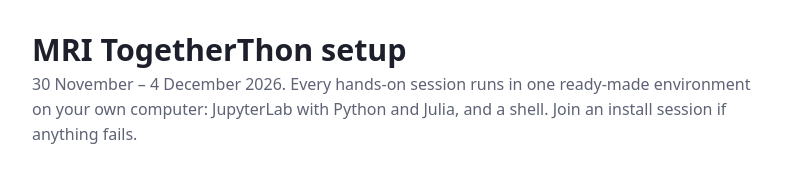
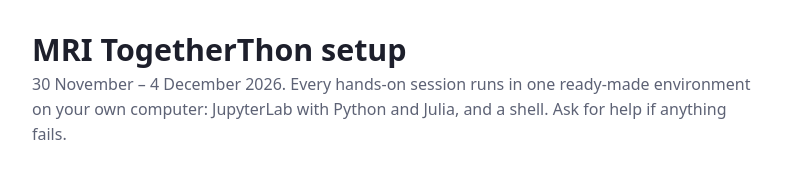
Before and after one commit to mcencini/mritogetherthon, a plain HTML site: page web/index.html in a window 1280 px wide. Shown: the top 174 px of the page, without its empty margins (244-1035 px from the left). Drawn offline with Linux system fonts and the light colour scheme; no server answers.

```diff
--- a/web/index.html
+++ b/web/index.html
@@ -133,8 +133,8 @@ details > :first-child ~ * { margin-top: 10px; }
 <main>
   <h1>MRI TogetherThon setup</h1>
   <p class="lead">30 November – 4 December 2026. Every hands-on session runs in one ready-made
-    environment on your own computer: JupyterLab with Python and Julia, and a shell. Join an
-    install session if anything fails.</p>
+    environment on your own computer: JupyterLab with Python and Julia, and a shell. Ask for
+    help if anything fails.</p>
 
   <section id="requirements">
     <h2>Technical requirements</h2>
```
Also changed, not shown: 2 other files.
